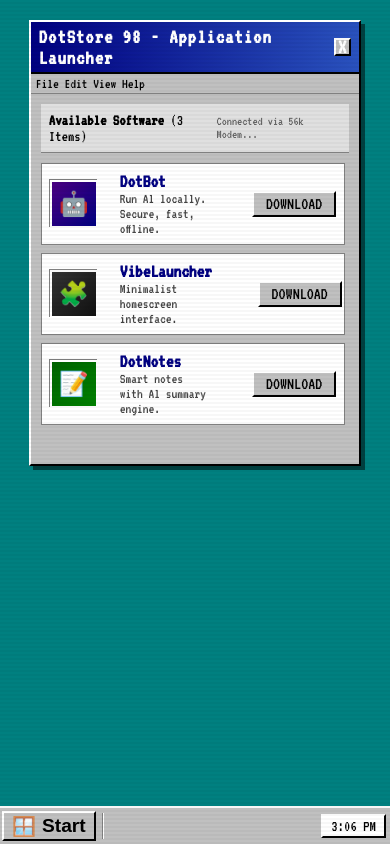
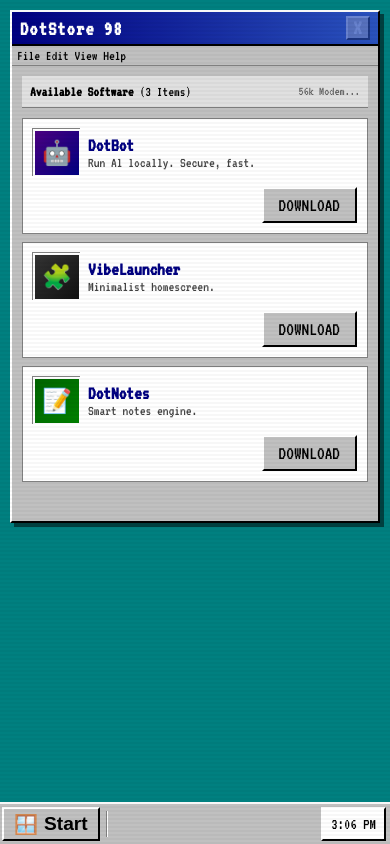
Before and after one commit to shubh72010/DotStore, a plain HTML site: page index.html in a window 390 px wide. Drawn offline with Linux system fonts and the light colour scheme.

Commit message:
Update index.html

```diff
--- a/index.html
+++ b/index.html
@@ -1,8 +1,7 @@
-<!DOCTYPE html>
 <html lang="en">
 <head>
     <meta charset="UTF-8">
-    <meta name="viewport" content="width=device-width, initial-scale=1.0">
+    <meta name="viewport" content="width=device-width, initial-scale=1.0, maximum-scale=1.0, user-scalable=no">
     <title>DotStore OS 98</title>
     <style>
         /* --- FONTS & VARIABLES --- */
@@ -22,6 +21,7 @@
         * {
             box-sizing: border-box;
             user-select: none;
+            -webkit-tap-highlight-color: transparent;
         }
 
         body {
@@ -30,6 +30,7 @@
             background-color: #008080; /* Classic Teal Background */
             font-family: 'VT323', monospace;
             height: 100vh;
+            height: 100dvh; /* Dynamic viewport height */
             overflow: hidden;
             display: flex;
             flex-direction: column;
@@ -58,6 +59,7 @@
             font-size: 1.3rem;
             font-weight: bold;
             letter-spacing: 1px;
+            touch-action: none; /* Allows dragging on mobile without scrolling */
         }
 
         /* --- BUTTONS --- */
@@ -71,6 +73,9 @@
             cursor: pointer;
             outline: none;
             text-transform: uppercase;
+            transition: all 0.1s;
+            min-height: 36px; /* Touch target size */
+            min-width: 44px;
         }
 
         .btn-90s:active {
@@ -99,41 +104,49 @@
         }
 
         .btn-close {
-            width: 18px;
-            height: 18px;
-            line-height: 14px;
+            width: 24px;
+            height: 24px;
+            line-height: 20px;
             text-align: center;
             font-weight: bold;
             background: var(--gray-light);
             border: 2px solid;
             border-color: var(--white) var(--black) var(--black) var(--white);
             cursor: pointer;
-        }
-        .btn-close:active {
-            border-color: var(--black) var(--white) var(--white) var(--black);
+            opacity: 0.3; /* Visual indicator it's inactive */
+            pointer-events: none; /* Disable clicks */
         }
 
         /* --- MAIN WINDOW --- */
         #desktop-area {
             flex: 1;
             position: relative;
-            padding: 20px;
+            padding: 10px;
             display: flex;
             justify-content: center;
             align-items: flex-start;
+            overflow-y: auto; /* Allow scrolling if content overflows */
+            overflow-x: hidden;
+            -webkit-overflow-scrolling: touch;
         }
 
         #store-window {
-            width: 600px;
-            max-width: 95%;
+            width: 100%;
+            max-width: 600px;
             background: var(--gray-light);
             box-shadow: 4px 4px 0px rgba(0,0,0,0.5);
             animation: popIn 0.2s cubic-bezier(0.18, 0.89, 0.32, 1.28);
             z-index: 10;
+            display: flex;
+            flex-direction: column;
+            height: auto; /* Allow height to adjust */
+            max-height: 100%; /* Prevent exceeding viewport */
         }
 
         .window-content {
             padding: 10px;
+            overflow-y: auto; /* Scroll inside window if needed */
+            -webkit-overflow-scrolling: touch;
         }
 
         /* --- APP STORE UI --- */
@@ -144,6 +157,9 @@
             display: flex;
             justify-content: space-between;
             align-items: center;
+            font-size: 0.9rem;
+            flex-wrap: wrap;
+            gap: 5px;
         }
 
         .app-list {
@@ -151,16 +167,15 @@
             flex-direction: column;
             gap: 8px;
             margin-top: 10px;
-            max-height: 300px;
-            overflow-y: auto;
-            padding-right: 4px;
+            /* Removed max-height to let window handle scrolling */
+            overflow-y: visible;
         }
 
-        /* Custom Scrollbar */
-        .app-list::-webkit-scrollbar { width: 14px; }
-        .app-list::-webkit-scrollbar-track { background: var(--gray-light); border-left: 1px solid #808080; }
-        .app-list::-webkit-scrollbar-thumb { background: var(--gray-light); border: 2px solid; border-color: var(--white) var(--black) var(--black) var(--white); }
-        .app-list::-webkit-scrollbar-thumb:active { border-color: var(--black) var(--white) var(--white) var(--black); }
+        /* Custom Scrollbar (Desktop mainly) */
+        .window-content::-webkit-scrollbar { width: 14px; }
+        .window-content::-webkit-scrollbar-track { background: var(--gray-light); border-left: 1px solid #808080; }
+        .window-content::-webkit-scrollbar-thumb { background: var(--gray-light); border: 2px solid; border-color: var(--white) var(--black) var(--black) var(--white); }
+        .window-content::-webkit-scrollbar-thumb:active { border-color: var(--black) var(--white) var(--white) var(--black); }
 
         .app-card {
             display: grid;
@@ -170,6 +185,31 @@
             background: #fff;
             border: 1px solid #808080;
             align-items: center;
+        }
+
+        /* Mobile adjustments for App Card */
+        @media (max-width: 600px) {
+            .app-card {
+                grid-template-columns: 50px 1fr; /* Stack icon and info */
+                grid-template-rows: auto auto; /* Define rows */
+                gap: 5px;
+                padding: 10px;
+            }
+            .app-card .app-action {
+                grid-column: 1 / -1; /* Button spans full width */
+                text-align: left;
+                margin-top: 5px;
+                display: flex;
+                justify-content: flex-end; /* Align button right */
+            }
+            .app-info h3 { font-size: 1.1rem; }
+            .app-info p { font-size: 0.85rem; }
+
+            /* Make buttons bigger for touch */
+            .app-card .btn-90s {
+                padding: 5px 15px;
+                font-size: 1.2rem;
+            }
         }
 
         .app-icon {
@@ -210,6 +250,7 @@
             display: flex;
             align-items: center;
             gap: 8px;
+            padding-bottom: 5px;
         }
 
         .progress-container {
@@ -230,7 +271,7 @@
 
         /* --- TASKBAR --- */
         #taskbar {
-            height: 38px;
+            height: 42px; /* Slightly larger on mobile */
             background: var(--gray-light);
             border-top: 2px solid var(--white);
             display: flex;
@@ -238,19 +279,23 @@
             padding: 2px;
             gap: 4px;
             z-index: 100;
+            overflow-x: auto; /* Scroll taskbar if many apps */
+            -webkit-overflow-scrolling: touch;
+            flex-shrink: 0;
         }
 
         .start-btn {
             display: flex;
             align-items: center;
             gap: 6px;
-            padding: 0 8px;
+            padding: 0 10px;
             font-size: 1.2rem;
             font-weight: bold;
-            height: 30px;
+            height: 34px;
             border: 2px solid;
             border-color: var(--white) var(--black) var(--black) var(--white);
             background: var(--gray-light);
+            white-space: nowrap;
         }
 
         .start-btn:active {
@@ -264,6 +309,7 @@
             background: #808080;
             border-right: 1px solid #fff;
             margin: 0 2px;
+            flex-shrink: 0;
         }
 
         .taskbar-app {
@@ -277,6 +323,8 @@
             align-items: center;
             gap: 5px;
             min-width: 120px;
+            height: 34px;
+            flex-shrink: 0; /* Don't shrink */
         }
 
         .taskbar-app.active {
@@ -294,6 +342,10 @@
             padding: 2px 8px;
             font-size: 1rem;
             margin-right: 2px;
+            white-space: nowrap;
+            height: 34px;
+            display: flex;
+            align-items: center;
         }
 
         /* --- CRT OVERLAY --- */
@@ -319,13 +371,14 @@
         /* --- NOTIFICATIONS --- */
         .toast {
             position: fixed;
-            bottom: 50px;
+            bottom: 60px; /* Above taskbar */
             right: 20px;
             background: #ffffe1;
             border: 2px solid;
             border-color: var(--black) var(--white) var(--white) var(--black);
             padding: 10px;
             width: 280px;
+            max-width: calc(100% - 40px);
             font-size: 1rem;
             box-shadow: 2px 2px 0px rgba(0,0,0,0.3);
             animation: slideIn 0.3s ease-out;
@@ -354,8 +407,8 @@
         <div id="store-window" class="border-outset">
             <!-- Header -->
             <div class="border-header">
-                <span>DotStore 98 - Application Launcher</span>
-                <div class="btn-close" onclick="closeStore()">X</div>
+                <span>DotStore 98</span>
+                <div class="btn-close">X</div>
             </div>
 
             <!-- Menu Bar (Visual Only) -->
@@ -369,7 +422,7 @@
                     <div>
                         <strong>Available Software</strong> (3 Items)
                     </div>
-                    <div style="font-size: 0.8rem; color: #666;">Connected via 56k Modem...</div>
+                    <div style="font-size: 0.8rem; color: #666;">56k Modem...</div>
                 </div>
 
                 <div class="app-list" id="app-list">
@@ -378,7 +431,7 @@
                         <div class="app-icon" style="background:linear-gradient(135deg, #4b0082, #000080);">🤖</div>
                         <div class="app-info">
                             <h3>DotBot</h3>
-                            <p>Run Al locally. Secure, fast, offline.</p>
+                            <p>Run Al locally. Secure, fast.</p>
                         </div>
                         <div class="app-action">
                             <button class="btn-90s" onclick="installApp('dotbot', this)">Download</button>
@@ -390,7 +443,7 @@
                         <div class="app-icon" style="background:linear-gradient(135deg, #333, #111);">🧩</div>
                         <div class="app-info">
                             <h3>VibeLauncher</h3>
-                            <p>Minimalist homescreen interface.</p>
+                            <p>Minimalist homescreen.</p>
                         </div>
                         <div class="app-action">
                             <button class="btn-90s" onclick="installApp('vibelauncher', this)">Download</button>
@@ -402,7 +455,7 @@
                         <div class="app-icon" style="background:linear-gradient(135deg, #006400, #008000);">📝</div>
                         <div class="app-info">
                             <h3>DotNotes</h3>
-                            <p>Smart notes with Al summary engine.</p>
+                            <p>Smart notes engine.</p>
                         </div>
                         <div class="app-action">
                             <button class="btn-90s" onclick="installApp('dotnotes', this)">Download</button>
@@ -435,11 +488,11 @@
     </div>
 
     <script>
-        // --- Configuration: GitHub Repositories ---
+        // --- Configuration: GitHub Repositories & Files ---
         const REPO_URLS = {
-            dotbot: "https://github.com/dot-systems/dotbot",
-            vibelauncher: "https://github.com/dot-systems/vibelauncher",
-            dotnotes: "https://github.com/dot-systems/dotnotes"
+            dotbot: "https://github.com/shubh72010/DotStore/blob/main/DotNotes_V0.0.5.apk",
+            vibelauncher: "https://drive.google.com/uc?export=download&id=1BFCGuR1bWLMCCFPlzqI9j9tRraijnlRe",
+            dotnotes: "https://drive.google.com/uc?export=download&id=1K4SvPhOYzu_OjtDgMuXuHbY8ICJ3f3g_"
         };
 
         // --- Clock Logic ---
@@ -459,24 +512,7 @@
         const installedApps = new Set();
 
         // --- Actions ---
-        function closeStore() {
-            const win = document.getElementById('store-window');
-            win.style.opacity = '0';
-            win.style.transform = 'scale(0.9)';
-            setTimeout(() => {
-                // Reopen logic (just to be nice)
-                if(confirm("Close DotStore? You can reopen it from the Start menu.")) {
-                    win.style.display = 'none';
-                    // Add a "Store" shortcut to taskbar if not there
-                    if(!document.getElementById('tb-store')) {
-                        addStoreToTaskbar();
-                    }
-                } else {
-                    win.style.opacity = '1';
-                    win.style.transform = 'scale(1)';
-                }
-            }, 200);
-        }
+        // Removed closeStore() function as requested
 
         function addStoreToTaskbar() {
             const tb = document.getElementById('taskbar-items');
@@ -487,7 +523,7 @@
             btn.onclick = () => {
                 const win = document.getElementById('store-window');
                 if(win.style.display === 'none') {
-                    win.style.display = 'block';
+                    win.style.display = 'flex'; // Changed to flex to maintain column layout
                     win.style.opacity = '1';
                     win.style.transform = 'scale(1)';
                 }
@@ -536,7 +572,7 @@
             await sleep(600);
 
             // Phase 2: Downloading
-            statusText.textContent = `Downloading ${appId}.exe...`;
+            statusText.textContent = `Downloading ${appId}.apk...`;
             let progress = 0;
             const interval = setInterval(() => {
                 progress += Math.random() * 12; // Faster download
@@ -546,7 +582,7 @@
                 if(progress >= 100) {
                     clearInterval(interval);
                     // Trigger Redirect immediately after 100%
-                    handleRedirect(appId, btn, card, statusText);
+                    handleRedirect(appId, btn,card, statusText);
                 }
             }, 80);
         }
```
